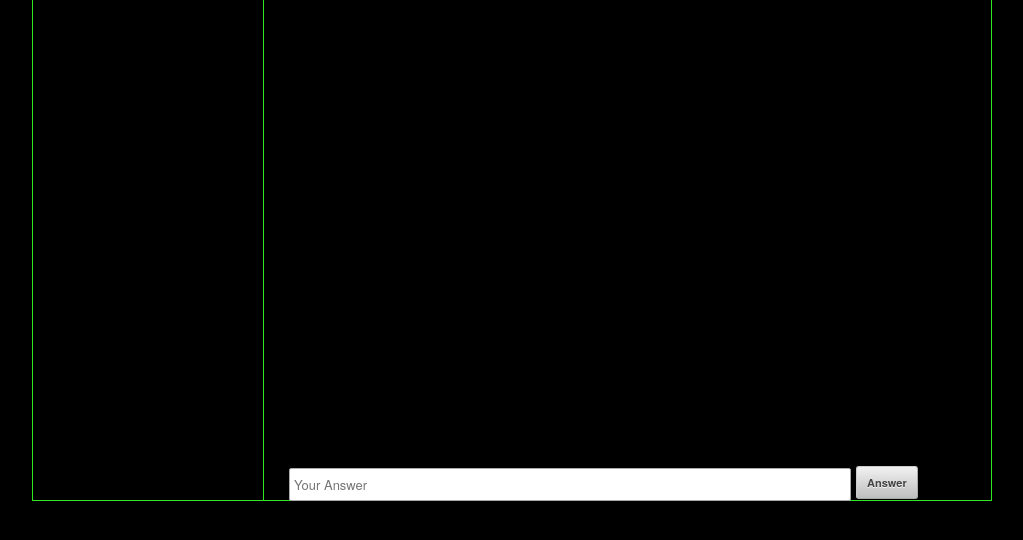
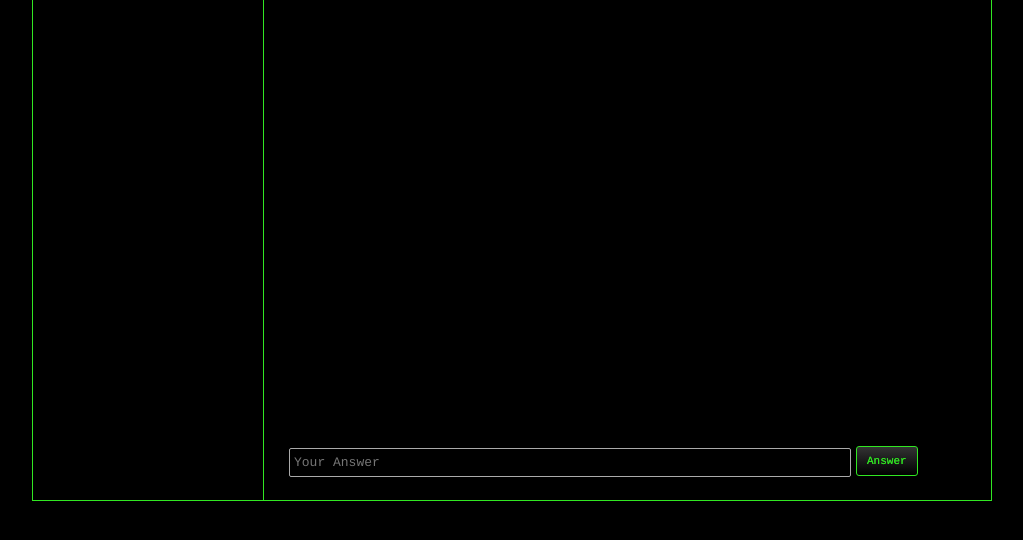
Before and after one commit to srallen/mathgame, a Node project: template views/index.ejs in a window 1280 px wide. Shown: the part 126-666 px from the top of the page, without its empty margins (128-1151 px from the left). Run offline with Node 20 templates, Linux system fonts and the light colour scheme; the template is opened without the code that fills it, so the values that code supplies are empty; some libraries are stand-ins or nearby versions.

Commit message:
minor improvements to css, scrolling, and user list sort

```diff
--- a/public/javascripts/game.js
+++ b/public/javascripts/game.js
@@ -13,6 +13,7 @@ window.onload = function() {
 
   client.on('users', function(data) {
     var str = '';
+    data.sort(function(a,b){return a.correct - b.correct});
     for (var i = data.length - 1; i >= 0; i--) {
       var user = data[i];
       str += "<li>" + user.username + ": " + user.correct + "</li>";
@@ -23,6 +24,7 @@ window.onload = function() {
 
   client.on('message', function(data) {
     chat.innerHTML += "<p>" + data + "</p>"
+    chat.scrollTop = chat.scrollHeight;
   });
 
   submitButton.onclick = function(e) {
@@ -34,7 +36,7 @@ window.onload = function() {
     field.value = '';
   };
 
-  field.addEventListener('keydown', function (e) {
+  field.addEventListener('keydown', function(e) {
     var key = e.which || e.keyCode;
     var submission = field.value;
 
@@ -45,4 +47,5 @@ window.onload = function() {
       field.value = '';
     }
   });
+
 }
--- a/public/stylesheets/layout.css
+++ b/public/stylesheets/layout.css
@@ -16,6 +16,100 @@
 
 /* #Site Styles
 ================================================== */
+
+h1, h2 {
+  font-family: Courier;
+  color: rgb(49, 231, 34);
+}
+
+p {
+  color: rgb(49, 231, 34);
+  padding-top: 5px;
+}
+
+ul {
+  color: rgb(49, 231, 34);
+  padding-top: 5px;
+}
+
+body {
+  padding: 50px;
+  font: 14px Courier;
+  background-color: black;
+}
+
+a {
+  color: #00B7FF;
+}
+
+.container .columns {
+/*  margin-right: 0px;
+  margin-left: 0px;*/
+}
+
+#game {
+  border: solid thin rgb(49, 231, 34);
+  height: 500px;
+}
+
+#users {
+  border-right: solid thin rgb(49, 231, 34);
+  overflow: auto;
+  height: 500px;
+}
+
+#chat {
+  position: absolute;
+  overflow: auto;
+  height: 400px;
+}
+
+#submission {
+/*  border-top: solid thin rgb(49, 231, 34);*/
+  position: absolute;
+  bottom: 0;
+}
+
+#submission_form {
+  padding: 5px;
+}
+
+input[type="text"] {
+	font-family: Courier;
+  display: block inline;
+  float: left;
+  border: solid thin rgb(49, 231, 34);
+  background-color: black;
+  color: rgb(49, 231, 34);
+}
+
+input[type="text"]:focus {
+	font-family: Courier;
+	color: rgb(49, 231, 34);
+}
+
+input[type="button"] {
+	font-family: Courier;
+  border: solid thin rgb(49, 231, 34);
+  background-color: black;
+  color: rgb(49, 231, 34);
+  text-shadow: 0 0;
+  font-weight: 100;
+}
+
+input[type="button"]:hover {
+	font-family: Courier;
+  background-color: black;
+  color: rgb(49, 231, 34);
+  text-shadow: 0 0;
+  font-weight: 100;
+}
+
+#submission_text {
+  width: 80%;
+  margin-top: 2px;
+  margin-right: 5px;
+}
 
 /* #Page Styles
 ================================================== */
--- a/public/stylesheets/style.css
+++ /dev/null
@@ -1,68 +0,0 @@
-h1, h2 {
-  font-family: Courier;
-  color: rgb(49, 231, 34);
-}
-
-p {
-  color: rgb(49, 231, 34);
-  padding-top: 5px;
-}
-
-ul {
-  color: rgb(49, 231, 34);
-  padding-top: 5px;
-}
-
-body {
-  padding: 50px;
-  font: 14px Courier;
-  background-color: black;
-}
-
-a {
-  color: #00B7FF;
-}
-
-.container .columns {
-/*  margin-right: 0px;
-  margin-left: 0px;*/
-}
-
-#game {
-  border: solid thin rgb(49, 231, 34);
-  height: 500px;
-}
-
-#users {
-  border-right: solid thin rgb(49, 231, 34);
-  overflow: scroll;
-  height: 500px;
-}
-
-#chat {
-  position: absolute;
-  overflow: scroll;
-  height: 447px;
-}
-
-#submission {
-/*  border-top: solid thin rgb(49, 231, 34);*/
-  position: absolute;
-  bottom: 0;
-}
-
-#submission_form {
-  padding: 5px;
-}
-
-input {
-  display: block inline;
-  float: left;
-  border: solid thin rgb(49, 231, 34);
-}
-
-#submission_text {
-  width: 80%;
-  margin-top: 2px;
-  margin-right: 5px;
-}
--- a/views/index.ejs
+++ b/views/index.ejs
@@ -7,7 +7,6 @@
     <link rel="stylesheet" href="/stylesheets/base.css">
     <link rel="stylesheet" href="/stylesheets/skeleton.css">
     <link rel="stylesheet" href="/stylesheets/layout.css">
-    <link rel='stylesheet' href='/stylesheets/style.css' />
 
     <!-- Scripts -->
     <script src="/socket.io/socket.io.js"></script>
```
Also changed, not shown: lib/modules/user.js (+0 -11 lines), spec/AppSpec.js (added, +45 -0 lines), spec/UserSpec.js (+27 -14 lines), lib/modules/math.js.
